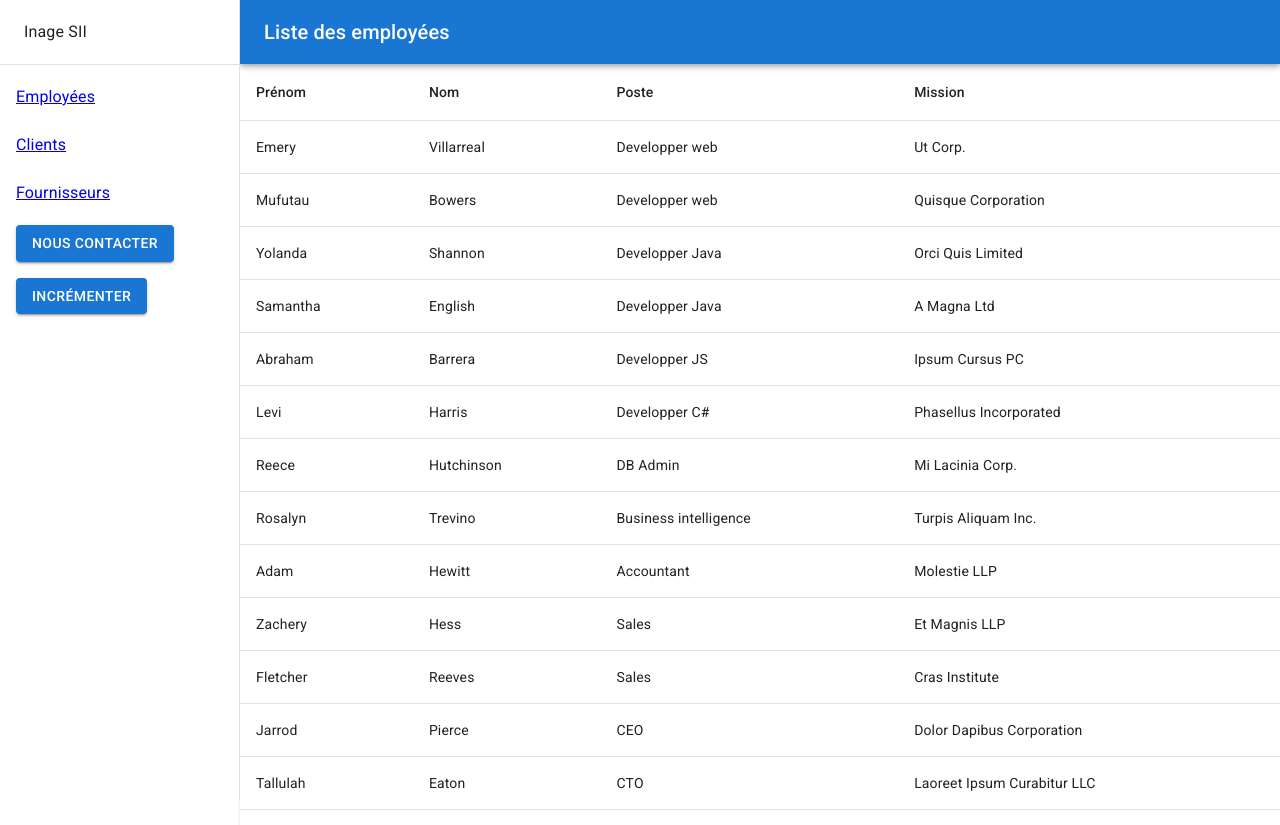
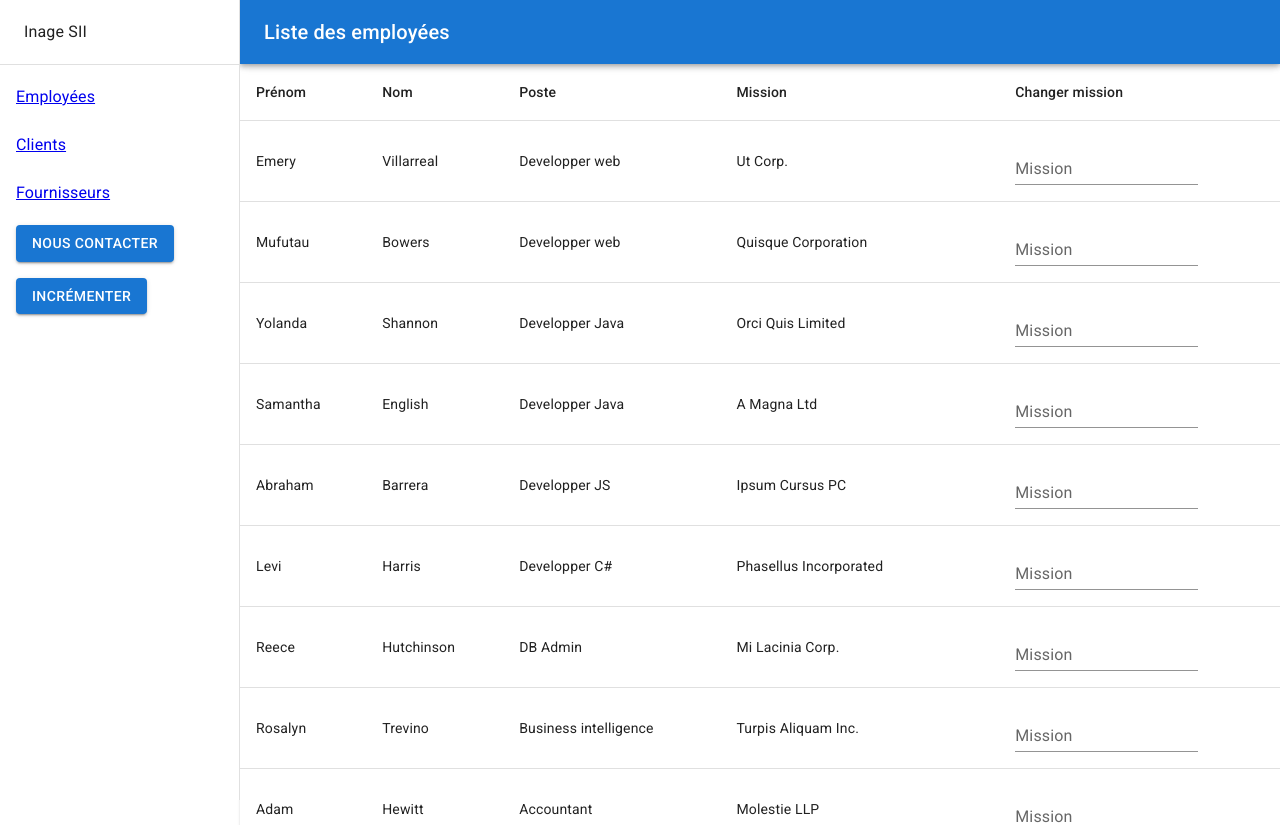
Before and after one commit to OrangeDuck91/react-best-practice, a React (Create React App) app: page /employees in a window 1280 px wide. Shown: the top 825 px of the page. Built offline with nearby package versions, Linux system fonts and the light colour scheme.

Commit message:
Add callback function

```diff
--- a/src/shared/components/employees/EmployeesTable.tsx
+++ b/src/shared/components/employees/EmployeesTable.tsx
@@ -2,9 +2,20 @@ import { TableContainer, Paper, Table, TableHead, TableRow, TableCell, TableBody
 import { FunctionComponent, useState } from "react";
 import { Employee } from "./employee.model";
 import { DummyEmployees } from "./employees.data";
+import MissionChanger from "./MissionChanger";
 
 export const EmployeesTable: FunctionComponent = () => {
   const [employees, setEmployees] = useState<Employee[]>(DummyEmployees);
+
+  const setEmployeeMission = (id: string, mission: string) => {
+    const newArray = employees.map(el => {
+      if (el.id === id) {
+        el.mission = mission;
+      }
+      return el
+    })
+    setEmployees(newArray);
+  }
 
   return (
     <TableContainer component={Paper}>
@@ -15,6 +26,7 @@ export const EmployeesTable: FunctionComponent = () => {
             <TableCell>Nom</TableCell>
             <TableCell>Poste</TableCell>
             <TableCell>Mission</TableCell>
+            <TableCell>Changer mission</TableCell>
           </TableRow>
         </TableHead>
         <TableBody>
@@ -29,6 +41,7 @@ export const EmployeesTable: FunctionComponent = () => {
               <TableCell>{employee.lastName}</TableCell>
               <TableCell>{employee.poste}</TableCell>
               <TableCell>{employee.mission}</TableCell>
+              <TableCell><MissionChanger setEmployee={setEmployeeMission} employeeId={employee.id} /></TableCell>
             </TableRow>
           ))}
         </TableBody>
--- /dev/null
+++ b/src/shared/components/employees/MissionChanger.tsx
@@ -0,0 +1,15 @@
+import { TextField } from "@mui/material"
+import { FunctionComponent } from "react"
+
+type MissionChangerProps = {
+  setEmployee: (id: string, mission: string) => void;
+  employeeId: string;
+}
+
+const MissionChanger: FunctionComponent<MissionChangerProps> = (props: MissionChangerProps) => {
+  return (
+    <TextField id="standard-basic" label="Mission" variant="standard" onChange={(event) => props.setEmployee(props.employeeId, event.target.value)}></TextField>
+  )
+}
+
+export default MissionChanger
```
